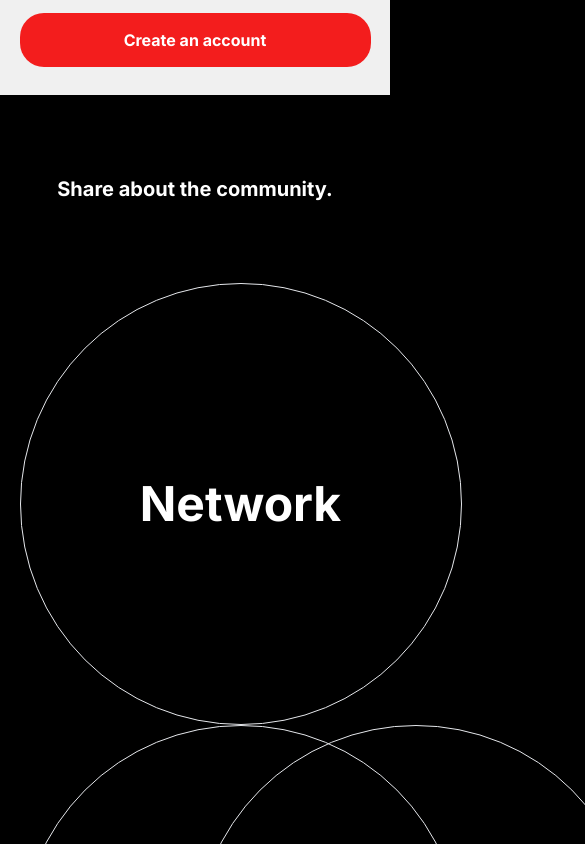
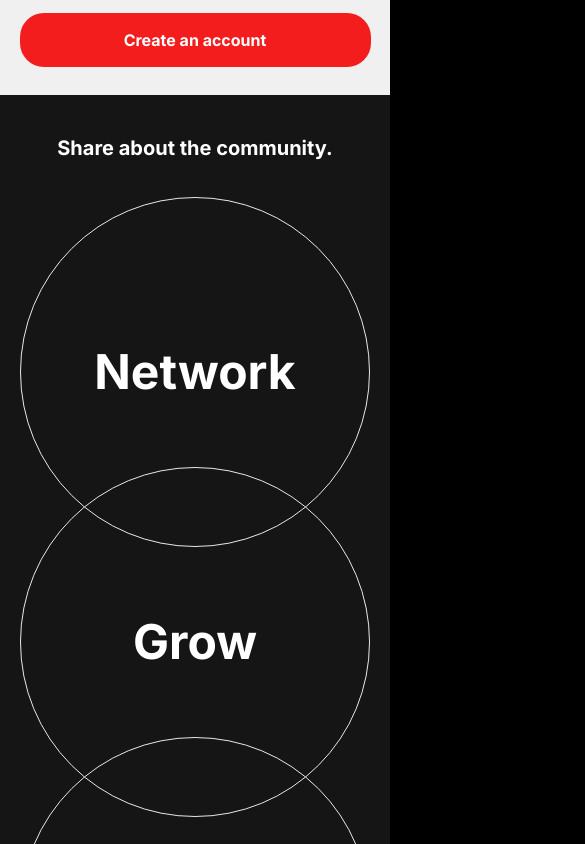
Before and after one commit to ladraniamine/courses-platform, a React (Create React App) app: page / in a window 390 px wide. Shown: the part 3820-4664 px from the top of the page, 585 px wide, since content can reach past the window. Built offline with nearby package versions, Linux system fonts and the light colour scheme.

Commit message:
responsive Share about the community

```diff
--- a/src/app.css
+++ b/src/app.css
@@ -39,4 +39,8 @@ height: 156px;
  .container{
   width: 90% !important;
  }
+
+ .about-share-title{
+  line-height: 1.3 !important;
+ }
 }
--- a/src/container/About.jsx
+++ b/src/container/About.jsx
@@ -2,17 +2,18 @@ import React from 'react'
 
 const About = () => {
   return (
-    <div>
-      <h1 className='text-white my-[80px] text-xl font-bold text-[47px]'>Share about the community.</h1>
-      <div className='w-full container m-auto'>
-        <div className='w-[442px] h-[442px] bg-[#0000] border rounded-full m-auto flex'>
+    <div className='bg-[#151515] lg:bg-black pt-1 lg:pt-0'>
+      {/* ----------------Share about the community------------- */}
+      <h1 className='about-share-title text-white my-9 lg:my-[80px] text-xl font-bold text-[40px] lg:text-[47px]'>Share about the community.</h1>
+      <div className='container m-auto'>
+        <div className='w-[350px] lg:w-[442px] h-[350px] lg:h-[442px] bg-[#0000] border rounded-full m-auto flex'>
           <span className='m-auto text-white text-[48px] font-bold'>Network</span>
         </div>
         <div className='grid grid-cols-12'>
-        <div className='col-span-6 w-[442px] h-[442px] bg-[#0000] border rounded-full m-auto flex'>
+        <div className='col-span-12 lg:col-span-6 w-[350px] lg:w-[442px] h-[350px] lg:h-[442px] bg-[#0000] border rounded-full mt-[-80px] lg:mt-0 m-auto flex'>
           <span className='m-auto text-white text-[48px] font-bold'>Grow</span>
         </div>
-        <div className='col-span-6 w-[442px] h-[442px] bg-[#0000] border rounded-full m-auto flex'>
+        <div className='col-span-12 lg:col-span-6 w-[350px] lg:w-[442px] h-[350px] lg:h-[442px] bg-[#0000] border rounded-full mt-[-80px] lg:mt-0 m-auto flex'>
           <span className='m-auto text-white text-[48px] font-bold'>Learn</span>
         </div>
         </div>
--- a/src/container/Home.jsx
+++ b/src/container/Home.jsx
@@ -74,7 +74,7 @@ const Home = () => {
       </div>
 
       <div className='grid'>
-        {/* ---------------------------------- Subscription and benefits.----------------------------- */}
+          {/* ---------------------------------- Subscription and benefits ----------------------------- */}
           <div className='order-2 lg:order-1'>
                   {/* ----- */}
                 <div className='w-full bg-[#F0F0F0] lg:bg-[#1F1F1F] text-black lg:text-white'>
```
Lines whose indentation alone changed are shown as unchanged.
